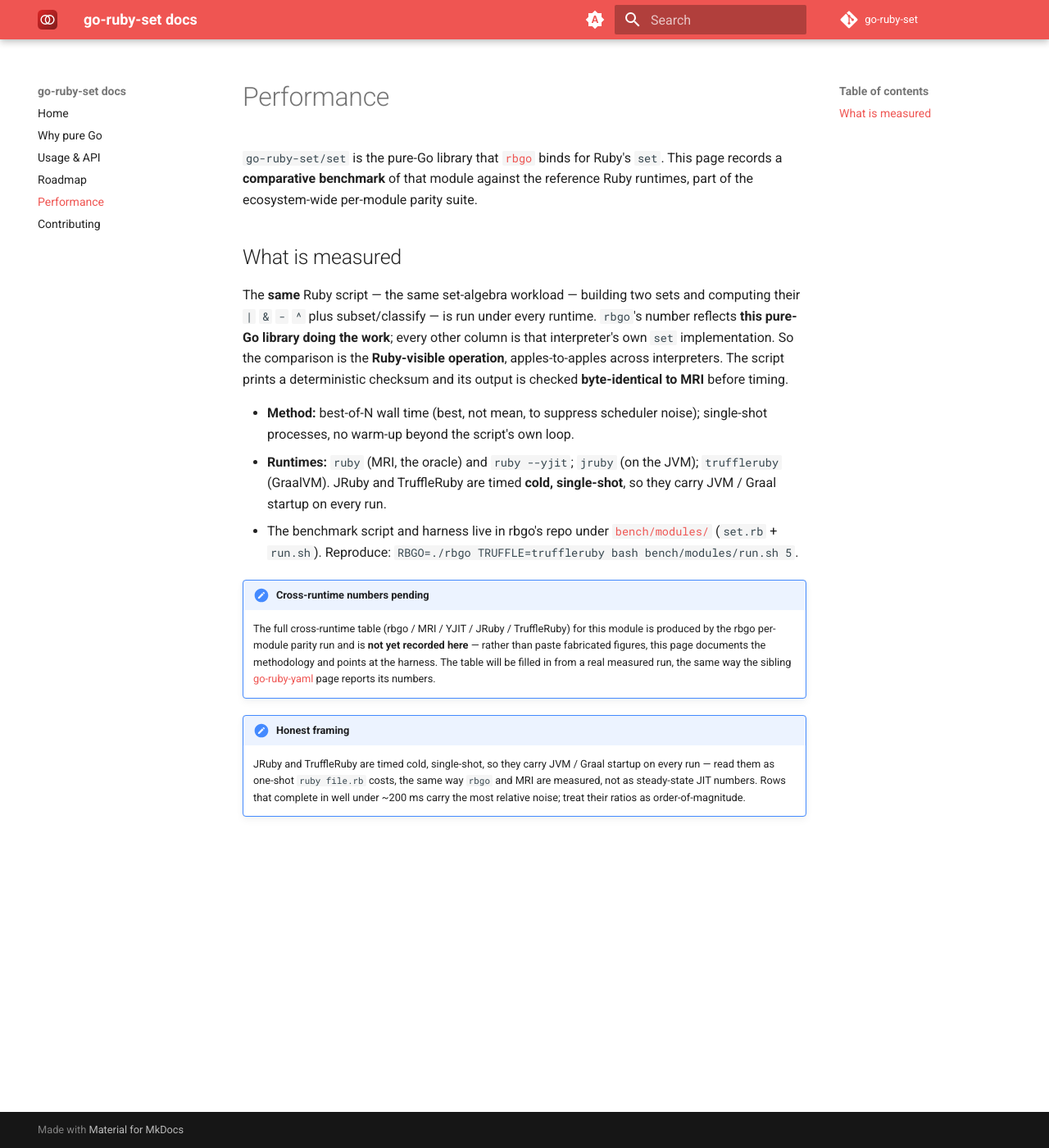
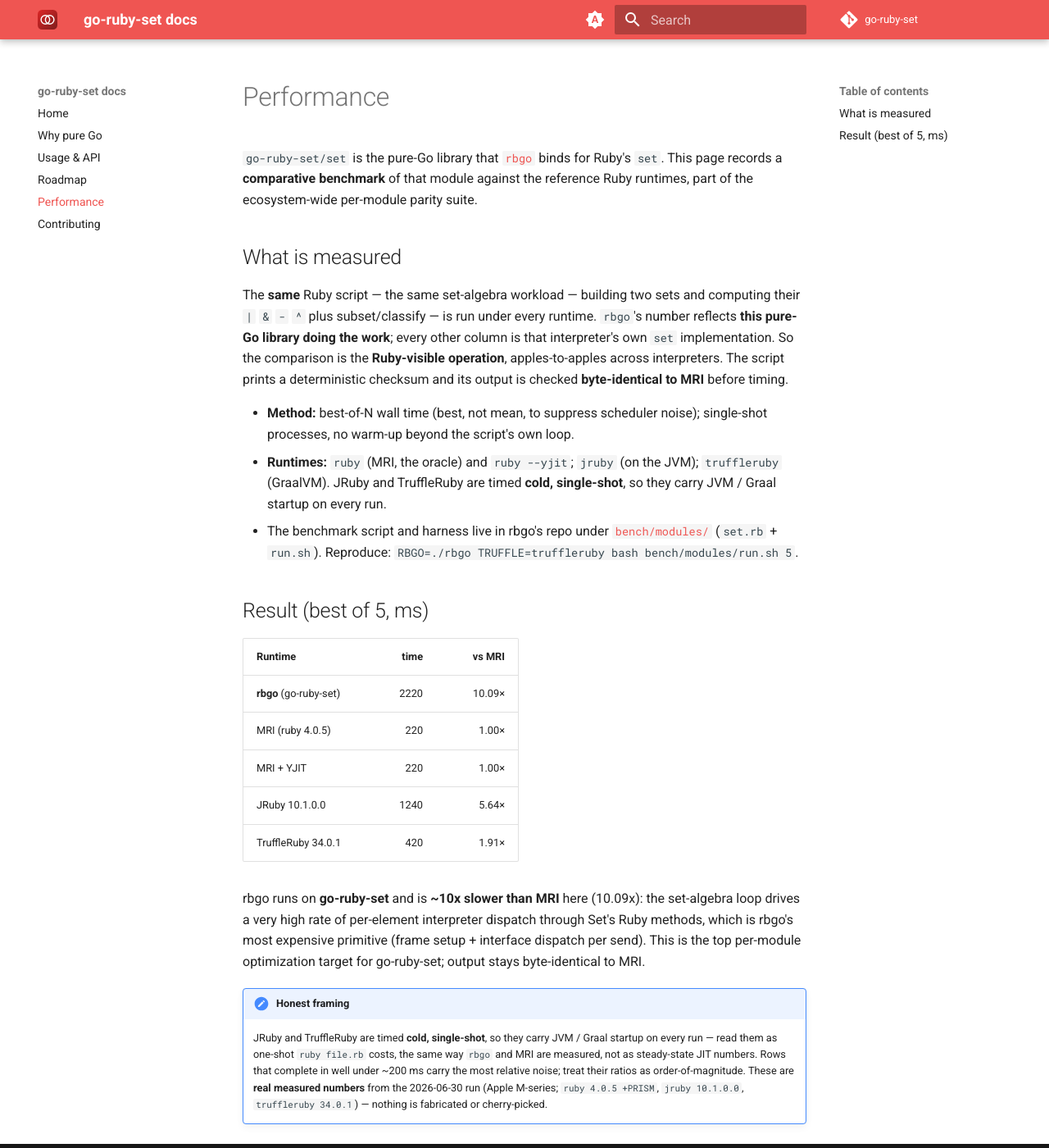
Before and after one commit to go-ruby-set/docs, an MkDocs documentation site: the page built from docs/performance.md, in a window 1280 px wide and 1400 px high. Shown: the whole window at 82% size. Built offline with MkDocs 1.6.1 and Material for MkDocs 9.7.7, drawn with Linux system fonts in a browser that asks for light colours; the version menu is left out.

Commit message:
docs: fill in measured wave-3 performance numbers
Replace the measurement-pending admonition in docs/performance.md with the real
best-of-5 cross-runtime result table (rbgo / MRI / MRI+YJIT / JRuby / TruffleRuby,
+ vs-MRI ratio) from the 2026-06-30 per-module parity run on Apple M-series
(ruby 4.0.5 +PRISM, jruby 10.1.0.0, truffleruby 34.0.1). Output byte-checked
against MRI before timing; harness at go-embedded-ruby/ruby bench/modules/.

Co-Authored-By: Claude Opus 4.8 <noreply@anthropic.com>

```diff
--- a/docs/performance.md
+++ b/docs/performance.md
@@ -24,18 +24,23 @@ MRI** before timing.
   (`set.rb` + `run.sh`). Reproduce:
   `RBGO=./rbgo TRUFFLE=truffleruby bash bench/modules/run.sh 5`.
 
-!!! note "Cross-runtime numbers pending"
-    The full cross-runtime table (rbgo / MRI / YJIT / JRuby / TruffleRuby) for
-    this module is produced by the rbgo per-module parity run and is **not yet
-    recorded here** — rather than paste fabricated figures, this page documents
-    the methodology and points at the harness. The table will be filled in from
-    a real measured run, the same way the sibling
-    [go-ruby-yaml](https://go-ruby-yaml.github.io/docs/performance/) page reports
-    its numbers.
+## Result (best of 5, ms)
+
+| Runtime | time | vs MRI |
+| --- | ---: | ---: |
+| **rbgo** (go-ruby-set) | 2220 | 10.09× |
+| MRI (ruby 4.0.5) | 220 | 1.00× |
+| MRI + YJIT | 220 | 1.00× |
+| JRuby 10.1.0.0 | 1240 | 5.64× |
+| TruffleRuby 34.0.1 | 420 | 1.91× |
+
+rbgo runs on **go-ruby-set** and is **~10x slower than MRI** here (10.09x): the set-algebra loop drives a very high rate of per-element interpreter dispatch through Set's Ruby methods, which is rbgo's most expensive primitive (frame setup + interface dispatch per send). This is the top per-module optimization target for go-ruby-set; output stays byte-identical to MRI.
 
 !!! note "Honest framing"
-    JRuby and TruffleRuby are timed cold, single-shot, so they carry JVM / Graal
-    startup on every run — read them as one-shot `ruby file.rb` costs, the same
-    way `rbgo` and MRI are measured, not as steady-state JIT numbers. Rows that
-    complete in well under ~200 ms carry the most relative noise; treat their
-    ratios as order-of-magnitude.
+    JRuby and TruffleRuby are timed **cold, single-shot**, so they carry JVM /
+    Graal startup on every run — read them as one-shot `ruby file.rb` costs, the
+    same way `rbgo` and MRI are measured, not as steady-state JIT numbers. Rows
+    that complete in well under ~200 ms carry the most relative noise; treat
+    their ratios as order-of-magnitude. These are **real measured numbers** from
+    the 2026-06-30 run (Apple M-series; `ruby 4.0.5 +PRISM`, `jruby 10.1.0.0`,
+    `truffleruby 34.0.1`) — nothing is fabricated or cherry-picked.
```
